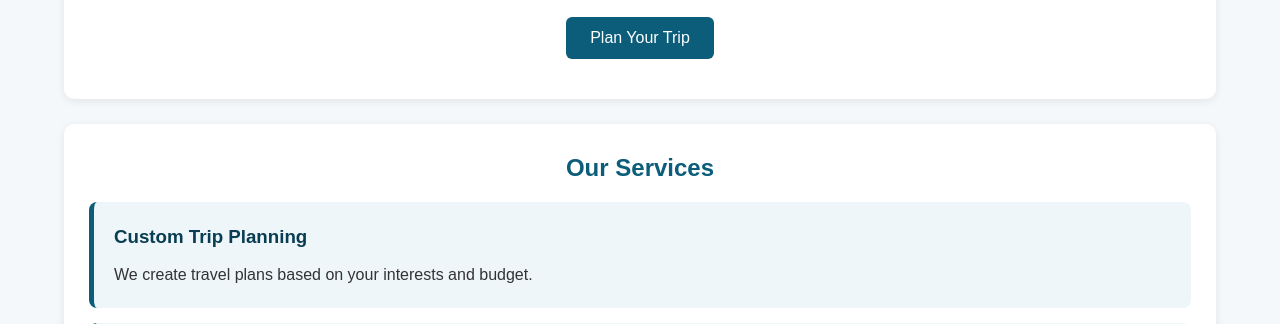
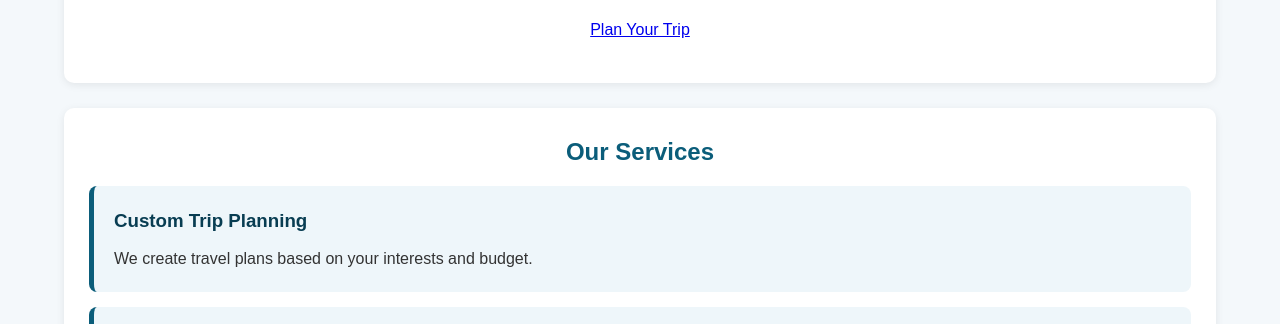
Before and after one commit to Elafalsharif25/dream-travel-planner, a plain HTML site: page index.html in a window 1280 px wide. Shown: the part 403-727 px from the top of the page. Drawn offline with Linux system fonts and the light colour scheme.

Commit message:
Update index.html

```diff
--- a/index.html
+++ b/index.html
@@ -37,7 +37,7 @@
                 Dream Travel Planner helps you organize and request personalized trips
                 based on your destination, budget, and preferences.
             </p>
-            <button>Plan Your Trip</button>
+            <a href="html/trip-request.html" class="plan-btn">Plan Your Trip</a>
         </section>
 
         <!-- SERVICES SECTION -->
```
